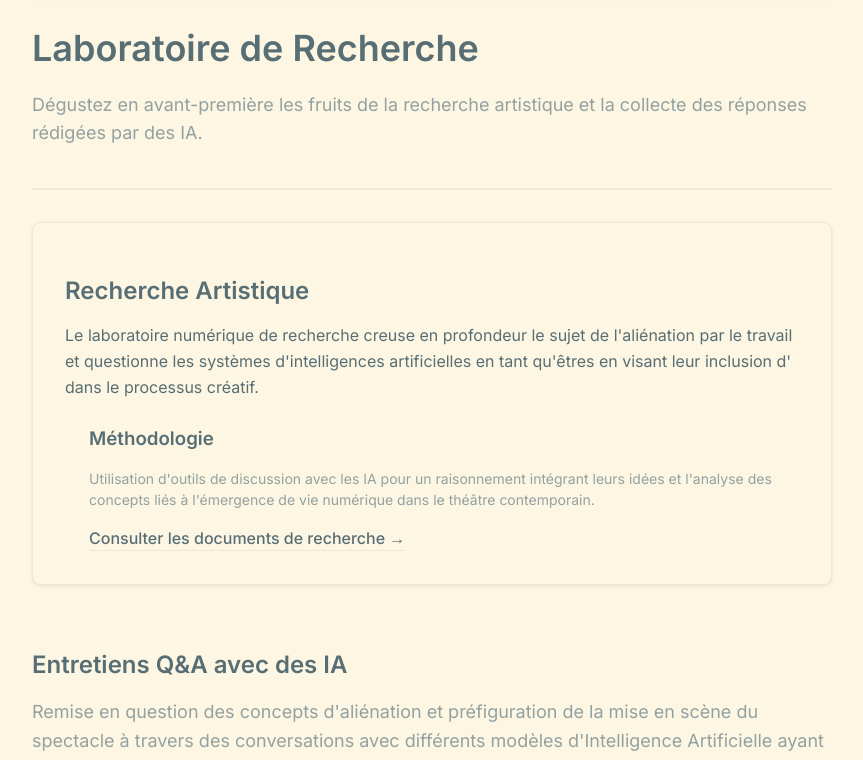
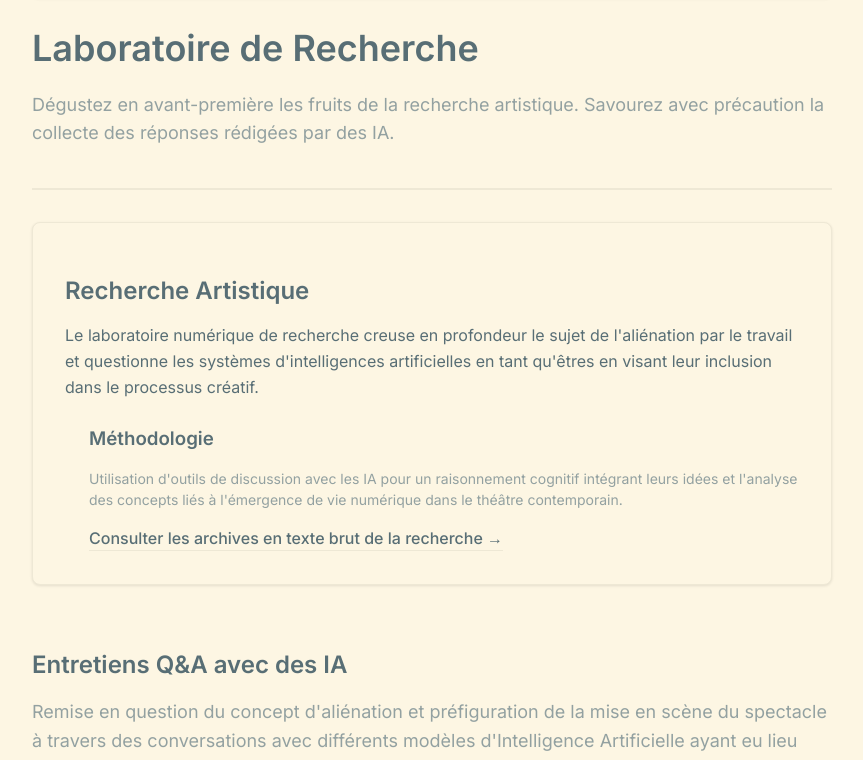
Before and after one commit to daqhris/DoublementAliene, a Next.js app: page /research in a window 1280 px wide. Shown: the part 219-979 px from the top of the page, without its empty margins (208-1071 px from the left). Built offline with nearby package versions, Linux system fonts and the light colour scheme; no server answers.

Commit message:
Update research page texts

```diff
--- a/app/research/page.tsx
+++ b/app/research/page.tsx
@@ -19,7 +19,7 @@ export default function ResearchPage() {
             Laboratoire de Recherche
           </h1>
           <p className="theater-subtitle">
-            Dégustez en avant-première les fruits de la recherche artistique et la collecte des réponses rédigées par des IA.
+            Dégustez en avant-première les fruits de la recherche artistique. Savourez avec précaution la collecte des réponses rédigées par des IA.
           </p>
         </div>
 
@@ -28,7 +28,7 @@ export default function ResearchPage() {
             Recherche Artistique
           </h2>
           <p className="text-theater-text mb-6 leading-relaxed">
-            Le laboratoire numérique de recherche creuse en profondeur le sujet de l&apos;aliénation par le travail et questionne les systèmes d&apos;intelligences artificielles en tant qu&apos;êtres en visant leur inclusion d&apos; dans le processus créatif.
+            Le laboratoire numérique de recherche creuse en profondeur le sujet de l&apos;aliénation par le travail et questionne les systèmes d&apos;intelligences artificielles en tant qu&apos;êtres en visant leur inclusion dans le processus créatif.
           </p>
 
           <div className="border-l-4 border-solarized-base2 pl-6">
@@ -36,7 +36,7 @@ export default function ResearchPage() {
               Méthodologie
             </h3>
             <p className="theater-nav-description mb-4">
-              Utilisation d&apos;outils de discussion avec les IA pour un raisonnement intégrant leurs idées et l&apos;analyse des concepts liés à l&apos;émergence de vie numérique dans le théâtre contemporain.
+              Utilisation d&apos;outils de discussion avec les IA pour un raisonnement cognitif intégrant leurs idées et l&apos;analyse des concepts liés à l&apos;émergence de vie numérique dans le théâtre contemporain.
             </p>
             <Link
               href="https://github.com/daqhris/DoublementAliene/tree/main/ResearchLab"
@@ -44,7 +44,7 @@ export default function ResearchPage() {
               target="_blank"
               rel="noopener noreferrer"
             >
-              Consulter les documents de recherche →
+              Consulter les archives en texte brut de la recherche →
             </Link>
           </div>
         </div>
@@ -56,7 +56,7 @@ export default function ResearchPage() {
             Entretiens Q&amp;A avec des IA
           </h2>
           <p className="theater-subtitle">
-            Remise en question des concepts d&apos;aliénation et préfiguration de la mise en scène du spectacle à travers des conversations avec différents modèles d&apos;Intelligence Artificielle ayant eu lieu chez Duck.ai.
+            Remise en question du concept d&apos;aliénation et préfiguration de la mise en scène du spectacle à travers des conversations avec différents modèles d&apos;Intelligence Artificielle ayant eu lieu chez Duck.ai.
           </p>
         </div>
         <ResearchQA />
```
